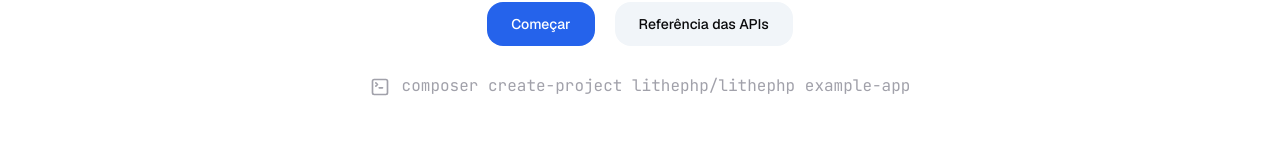
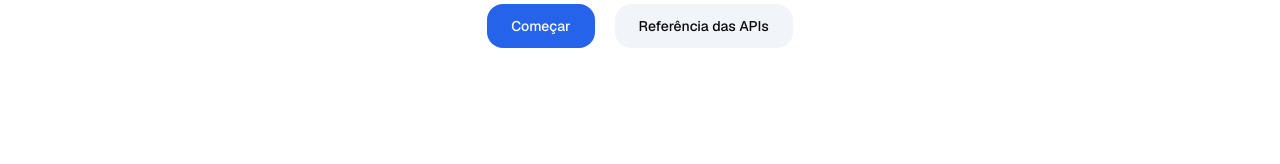
Before and after one commit to lithephp/docs-pt, a Next.js app: page / in a window 1280 px wide. Shown: the part 514-678 px from the top of the page. Built offline with nearby package versions, Linux system fonts and the light colour scheme.

Commit message:
Remove installation code from the homepage

```diff
--- a/app/page.tsx
+++ b/app/page.tsx
@@ -32,10 +32,6 @@ export default function Home() {
           Referência das APIs
         </Link>
       </div>
-      <span className="flex flex-row items-center gap-2 text-zinc-400 text-md mt-7 -mb-12 max-[800px]:mb-12 font-jetbrains-mono">
-        <TerminalSquareIcon className="w-5 h-5 mr-1 mt-0.5" />
-        {"composer create-project lithephp/lithephp example-app"}
-      </span>
     </div>
   );
 }
```
